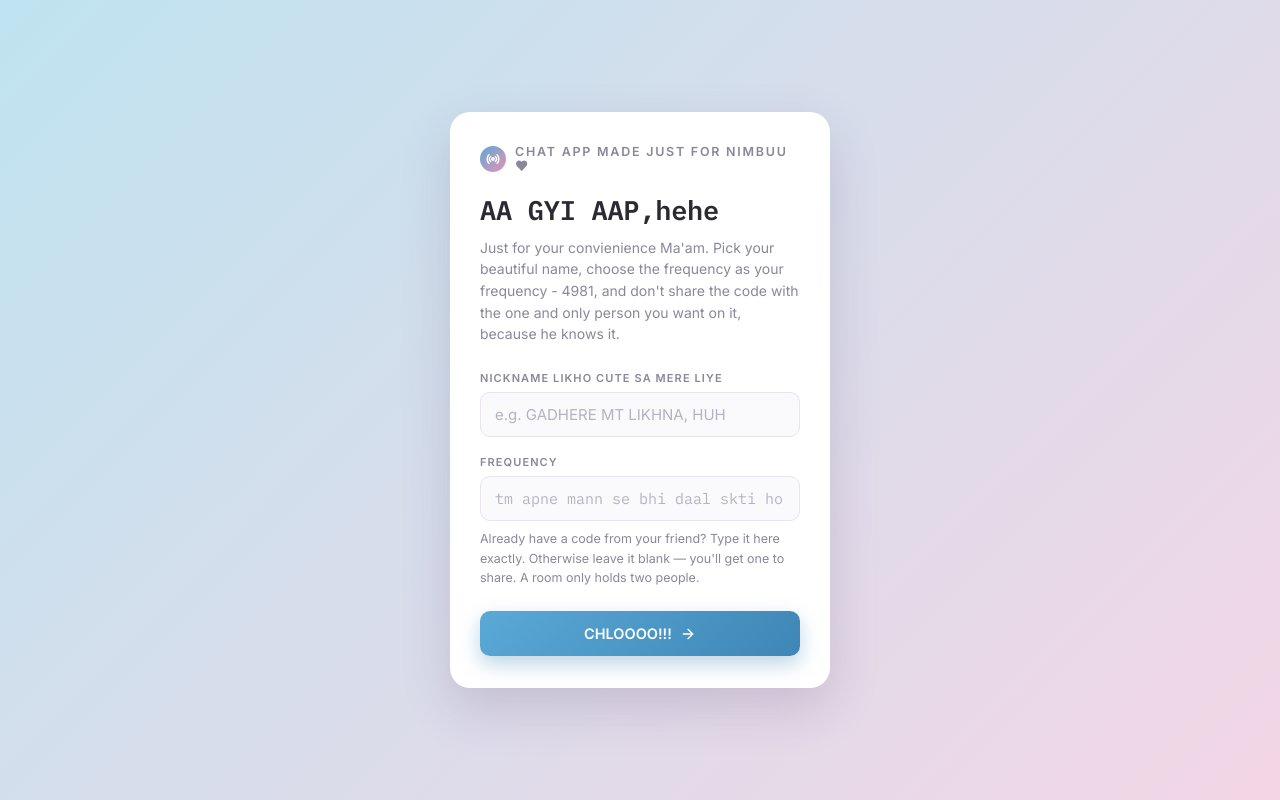
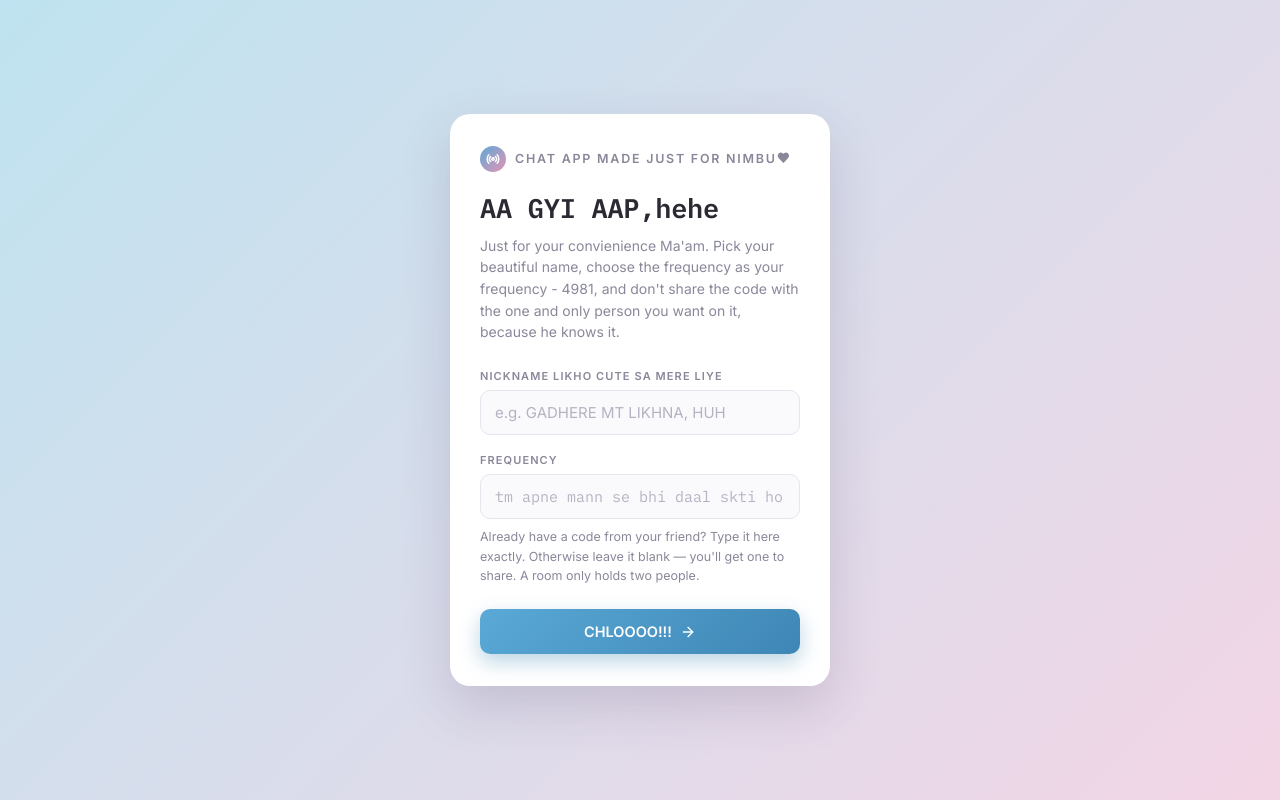
Before and after one commit to tbhavya07/Chatting-App, a website: page public/index.html in a window 1280 px wide. Drawn offline with nearby package versions, Linux system fonts and the light colour scheme.

Commit message:
Update index.html

```diff
--- a/public/index.html
+++ b/public/index.html
@@ -464,7 +464,7 @@
     <span class="eyebrow-icon">
       <svg width="14" height="14" viewBox="0 0 24 24" fill="none" stroke="#FFFFFF" stroke-width="2.5" stroke-linecap="round" stroke-linejoin="round"><path d="M4.9 19.1C1 15.2 1 8.8 4.9 4.9"></path><path d="M7.8 16.2c-2.3-2.3-2.3-6.1 0-8.5"></path><circle cx="12" cy="12" r="2"></circle><path d="M16.2 7.8c2.3 2.3 2.3 6.1 0 8.5"></path><path d="M19.1 4.9C23 8.8 23 15.2 19.1 19.1"></path></svg>
     </span>
-    CHAT APP MADE JUST FOR NIMBUu&#10084;
+    CHAT APP MADE JUST FOR NIMBu&#10084;
   </div>
   <h1 class="title"> AA GYI AAP,hehe </h1>
   <p class="subtitle">Just for your convienience Ma'am. Pick your beautiful name, choose the frequency as your frequency - 4981, and don't share the code with the one and only  person you want on it, because he knows it.</p>
```
